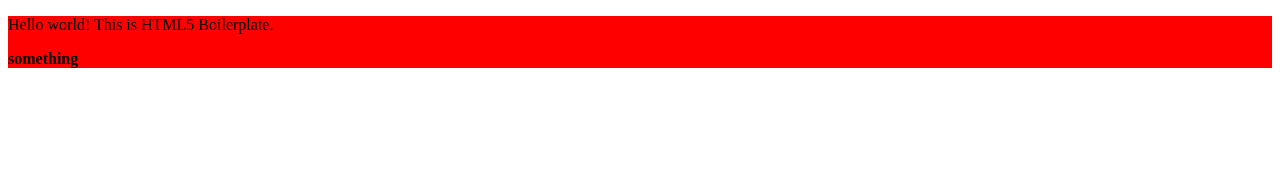
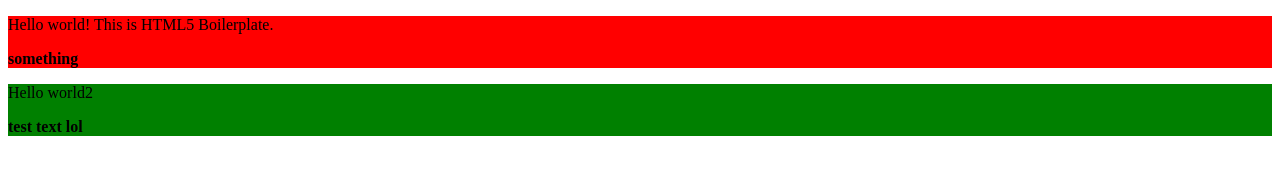
Before and after one commit to Witek85/funny-stuff, a plain HTML site: page demo/index.html in a window 1280 px wide. Drawn offline with nearby package versions, Linux system fonts and the light colour scheme.

Commit message:
one more

```diff
--- a/demo/index.html
+++ b/demo/index.html
@@ -27,6 +27,10 @@
   <div class="test">
     <p>Hello world! This is HTML5 Boilerplate.</p>
   </div>
+
+  <div class="test-two">
+    <p>Hello world2</p>
+  </div>
   <!-- <script src="js/vendor/modernizr-3.8.0.min.js"></script> -->
   <script src="https://code.jquery.com/jquery-3.4.1.min.js" integrity="sha256-CSXorXvZcTkaix6Yvo6HppcZGetbYMGWSFlBw8HfCJo=" crossorigin="anonymous"></script>
   <script>window.jQuery || document.write('<script src="js/vendor/jquery-3.4.1.min.js"><\/script>')</script>
@@ -38,6 +42,7 @@
             "color": "red",
             "text": "something"
         });
+        $('.test-two').funnyStuff();
     });
   </script>
 
--- a/funny-stuff.js
+++ b/funny-stuff.js
@@ -8,7 +8,9 @@
             "text": "test text lol"
         }
 
-        $.extend( defaults, settings );
+        if (typeof settings == 'object') {
+            $.extend( defaults, settings );
+        }
         console.log(defaults)
 
         this.css( "background", defaults.color );
```
